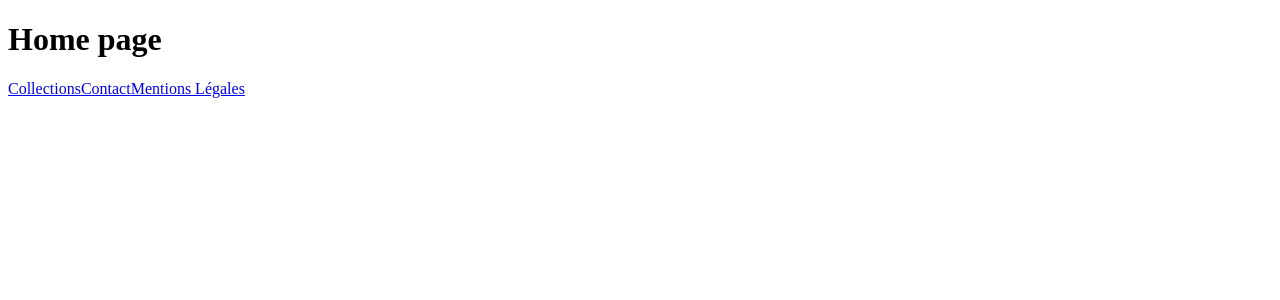
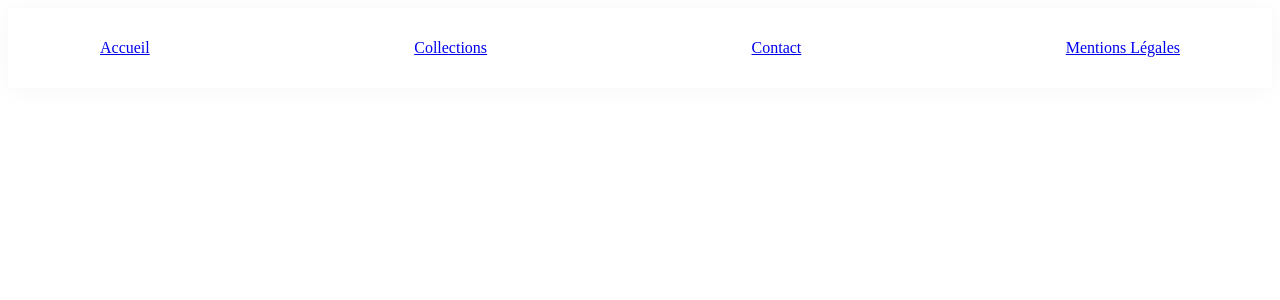
Before and after one commit to aellanglet/EEMIfrontend, a Next.js app: page / in a window 1280 px wide. Shown: the top 300 px of the page. Built offline with nearby package versions, Linux system fonts and the light colour scheme.

Commit message:
Initialize markdown pages also added `Navigation Component`

```diff
--- /dev/null
+++ b/components/Navigation.js
@@ -0,0 +1,49 @@
+import Link from "next/link";
+import styled from "styled-components";
+
+export const Navigation = (props) => {
+  return (
+    <Header {...props}>
+      <div>
+        <Link href="/">Accueil</Link>
+        <Link href="/collections">Collections</Link>
+        <Link href="/contact">Contact</Link>
+        <Link href="/mentions">Mentions Légales</Link>
+      </div>
+    </Header>
+  );
+};
+export default Navigation;
+
+const Header = styled.div`
+  position: flex;
+  z-index: 100;
+  top: 0;
+  height: 80px;
+  width: 100%;
+  margin: auto;
+  padding-top: env(safe-area-inset-top);
+  display: flex;
+  justify-content: center;
+  box-shadow: 0px 2px 24px rgba(0, 0, 0, 0.04);
+  font-weight: 500;
+
+  > div {
+    width: 100%;
+    max-width: 1080px;
+    display: flex;
+    justify-content: space-between;
+    align-items: center;
+    padding: 24px;
+  }
+  .right {
+    a.nav {
+      padding: 10px 40px;
+      text-decoration: none;
+      color: white;
+      &.active {
+        color: hsla(225, 51%, 39%);
+      }
+    }
+  }
+`;
--- /dev/null
+++ b/components/index.js
@@ -0,0 +1 @@
+export * from "./Navigation";
--- a/pages/index.js
+++ b/pages/index.js
@@ -1,12 +1,6 @@
 import Link from "next/link";
+import { Navigation } from "../components/index";
 
-export default function IndexPage() {
-  return (
-    <div>
-      <h1>Home page</h1>
-      <Link href="/collections">Collections</Link>
-      <Link href="/contact">Contact</Link>
-      <Link href="/mentions">Mentions Légales</Link>
-    </div>
-  );
+export default function AccueilPage() {
+  return <Navigation />;
 }
```
Also changed, not shown: package.json (+7 -2 lines), pages/contact.js (+22 -2 lines), pages/mentions.js (+29 -2 lines), 1 other file (tests, documents, lock files or other folders).
